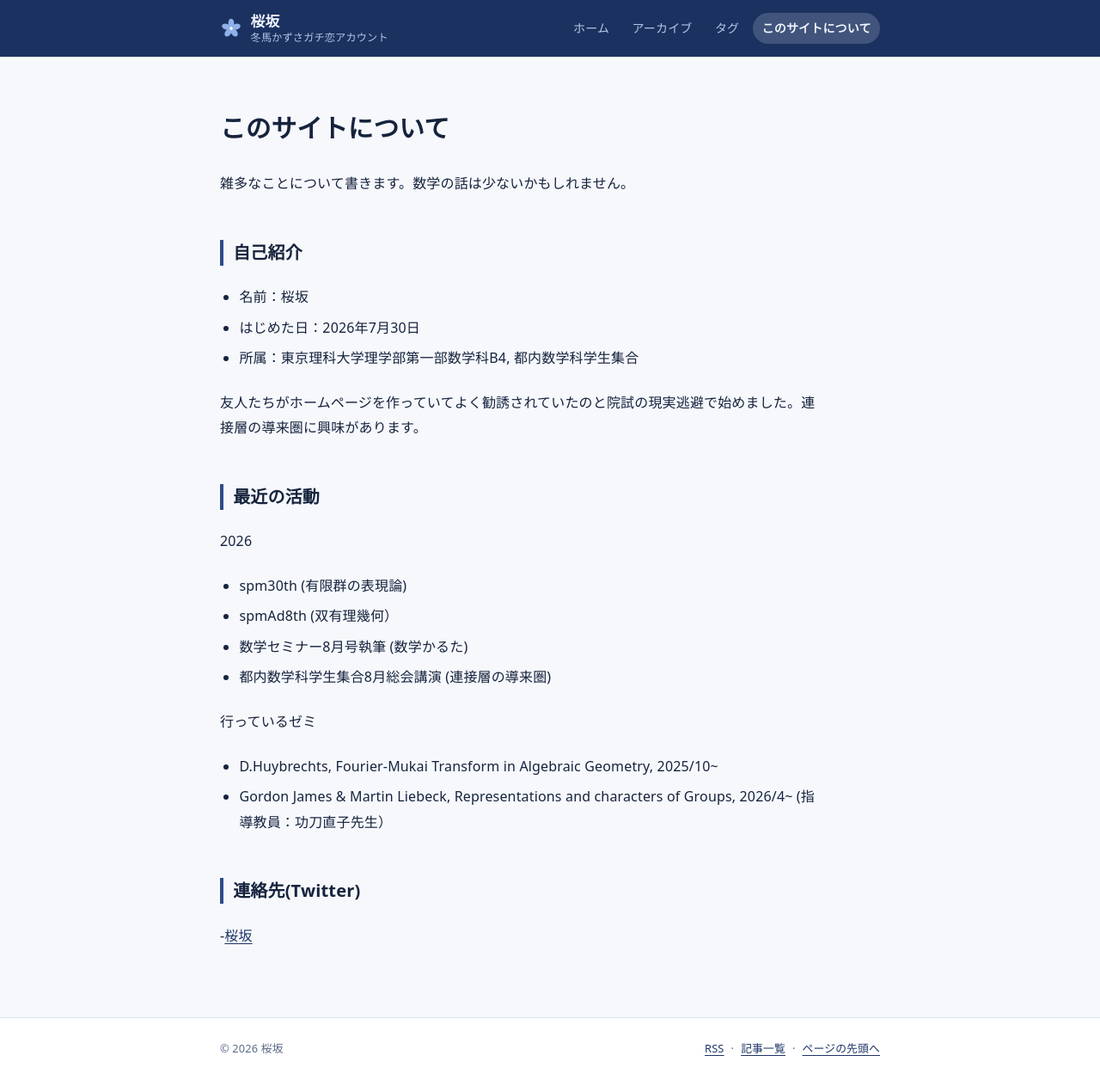
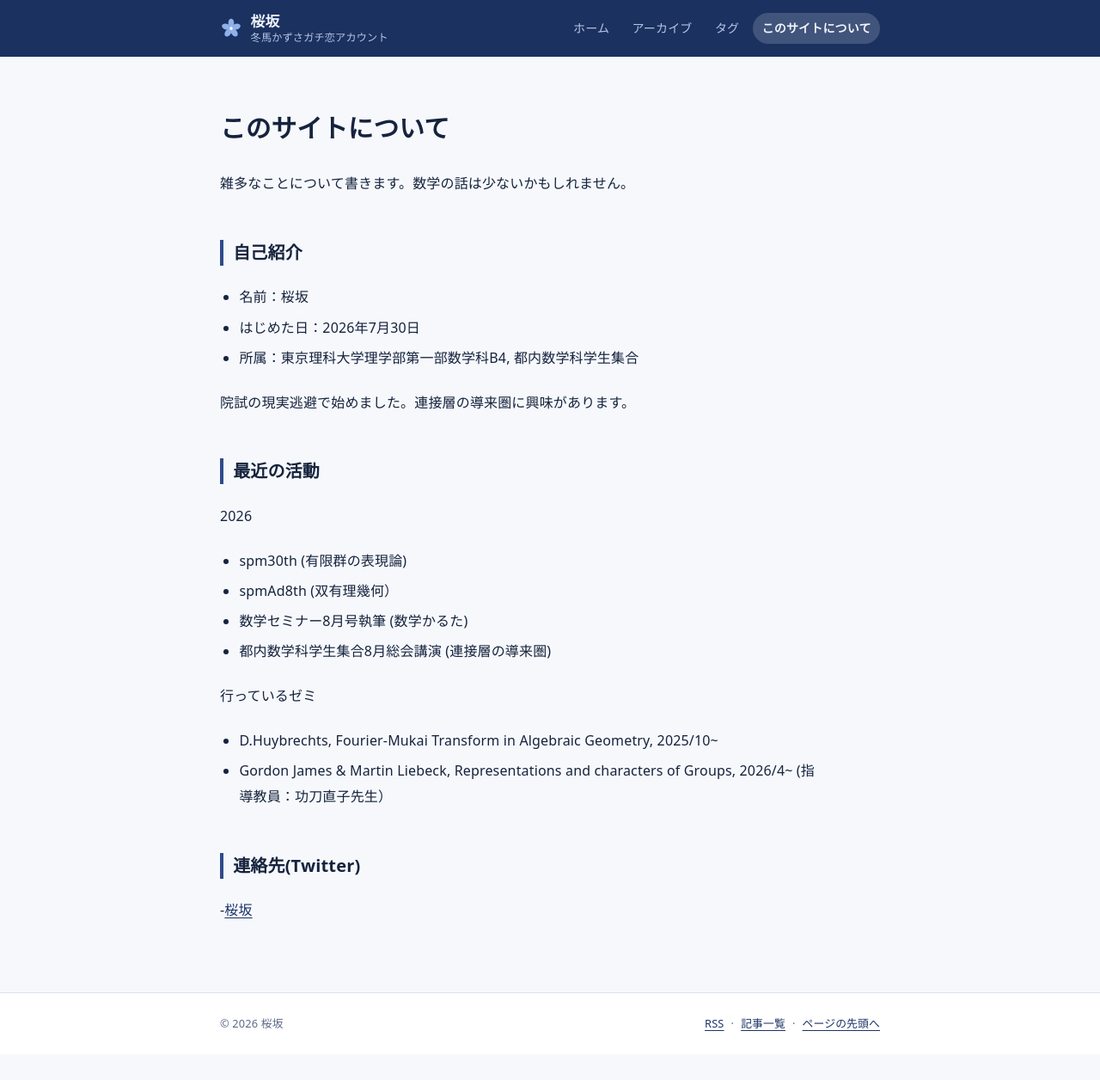
Before and after one commit to sakurazaka-math/sakurazaka-math.github.io, a Jekyll site: the page built from about.md, in a window 1280 px wide and 1256 px high. Shown: the whole window at 86% size. Built offline with Jekyll 4.4.1, drawn with Linux system fonts in a browser that asks for light colours.

Commit message:
Update about.md

```diff
--- a/about.md
+++ b/about.md
@@ -13,7 +13,7 @@ description: このサイトと書いている人について。
 - はじめた日：2026年7月30日
 - 所属：東京理科大学理学部第一部数学科B4, 都内数学科学生集合
 
-友人たちがホームページを作っていてよく勧誘されていたのと院試の現実逃避で始めました。連接層の導来圏に興味があります。
+院試の現実逃避で始めました。連接層の導来圏に興味があります。
 
 ## 最近の活動
 
```
